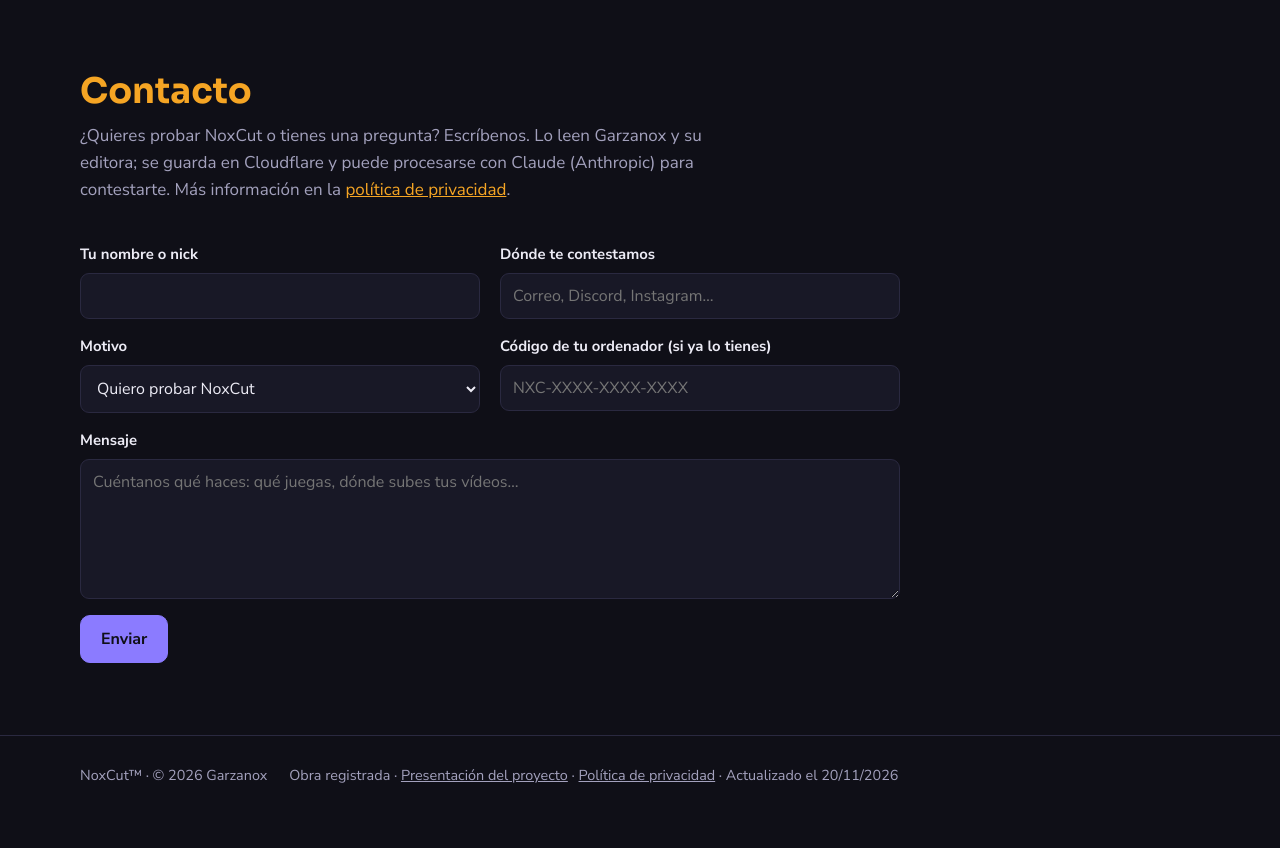
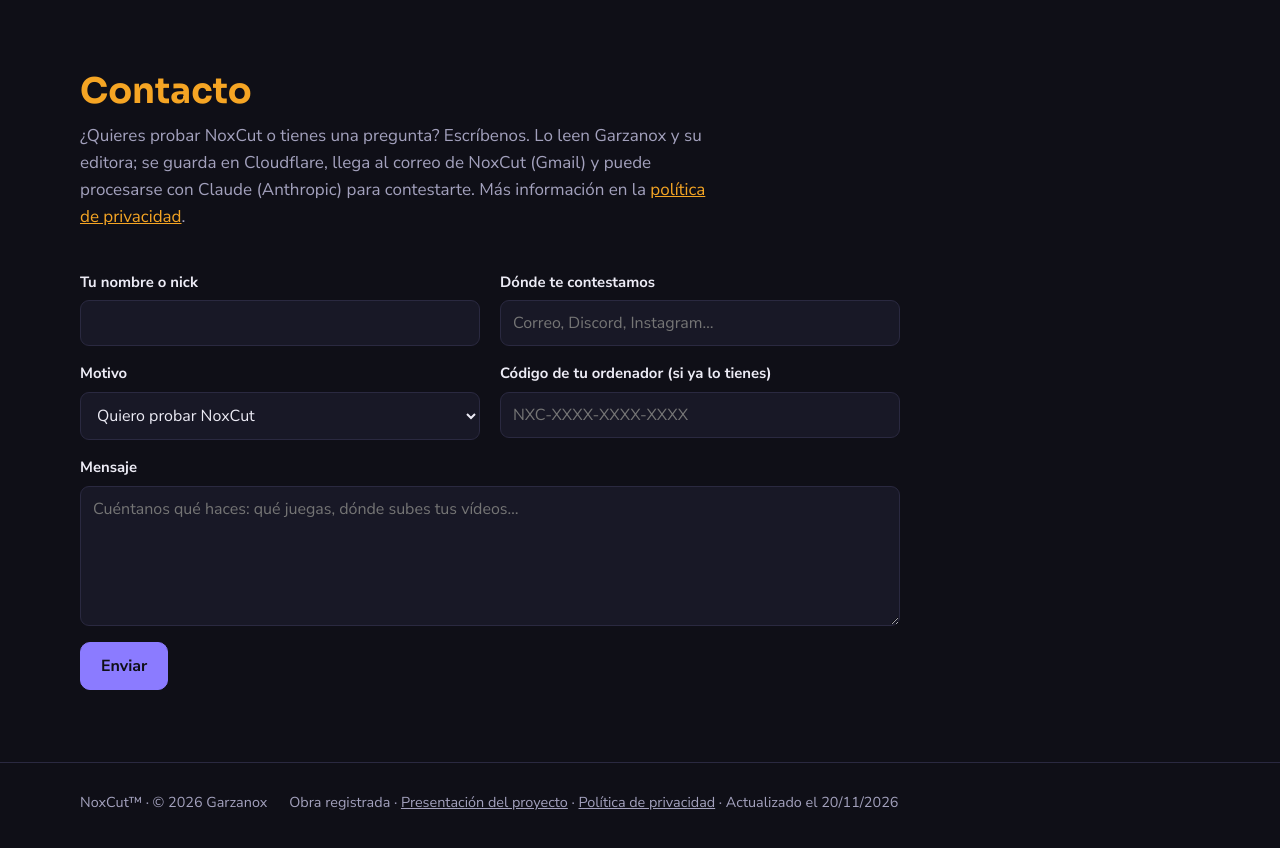
Before and after one commit to Garzanox/noxcut, a plain HTML site: page index.html in a window 1280 px wide. Shown: the part 7500-8348 px from the top of the page. Before the commit the page ends 8327 px from the top, so only its background shows below. Drawn offline with Linux system fonts and the light colour scheme.

Commit message:
Presentación actualizada (20/11/2026)

```diff
--- a/index.html
+++ b/index.html
@@ -319,7 +319,7 @@ footer a { color: var(--muted); }
 </div></section>
 
 <section id="contacto"><div class="wrap">
-  <div class="head"><h2>Contacto</h2><p>¿Quieres probar NoxCut o tienes una pregunta? Escríbenos. Lo leen Garzanox y su editora; se guarda en Cloudflare y puede procesarse con Claude (Anthropic) para contestarte. Más información en la <a href="privacidad/">política de privacidad</a>.</p></div>
+  <div class="head"><h2>Contacto</h2><p>¿Quieres probar NoxCut o tienes una pregunta? Escríbenos. Lo leen Garzanox y su editora; se guarda en Cloudflare, llega al correo de NoxCut (Gmail) y puede procesarse con Claude (Anthropic) para contestarte. Más información en la <a href="privacidad/">política de privacidad</a>.</p></div>
   <form id="form" action="https://noxcut-buzon.garzanox.workers.dev/v1/contacto" method="post" novalidate>
     <label>Tu nombre o nick<input name="nombre" maxlength="60" autocomplete="nickname"></label>
     <label>Dónde te contestamos<input name="contacto" maxlength="120" required placeholder="Correo, Discord, Instagram…"></label>
```
Also changed, not shown: en/index.html (+1 -1 lines), en/privacy/index.html (+1 -1 lines), privacidad/index.html (+1 -1 lines).
